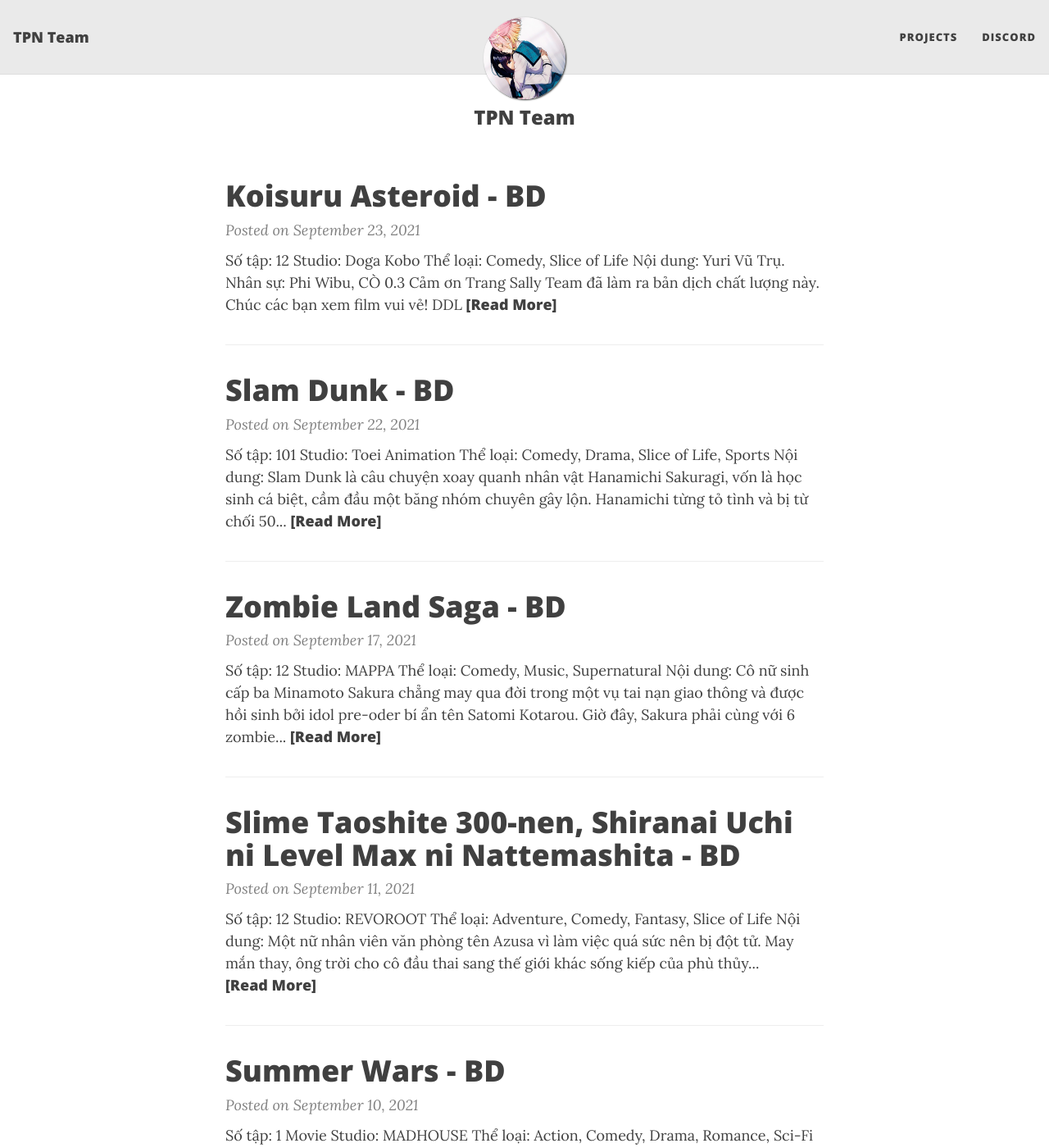
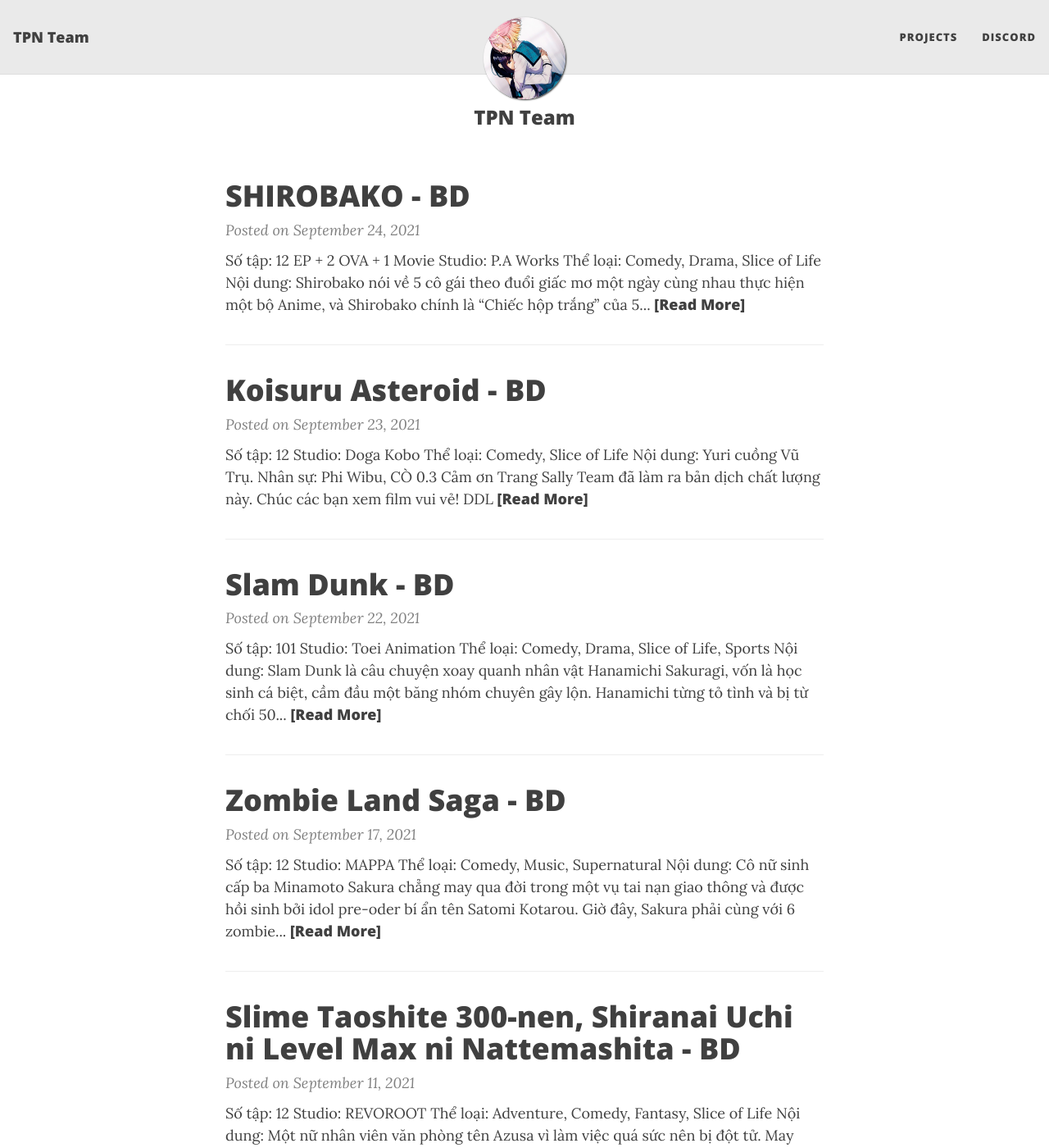
Before and after one commit to TPN-Team/TPN-Team.github.io, a Jekyll site: the page built from index.html, in a window 1280 px wide and 1400 px high. Shown: the whole window at 82% size. Built offline with Jekyll 4.4.1, drawn with Linux system fonts in a browser that asks for light colours; nearby versions of some CDN libraries; the list of posts is cut into pages by our own code; some of the changed text lies outside the part shown.

Commit message:
SHIROBAKO

```diff
--- a/_posts/2021-09-23-koisuru-asteroid.md
+++ b/_posts/2021-09-23-koisuru-asteroid.md
@@ -11,7 +11,7 @@
 <b>Số tập:</b> 12 <br>
 <b>Studio:</b> Doga Kobo <br>
 <b>Thể loại:</b> Comedy, Slice of Life <br>
-<b>Nội dung:</b> Yuri Vũ Trụ.
+<b>Nội dung:</b> Yuri cuồng Vũ Trụ.
  <br>
 
 <hr>
--- /dev/null
+++ b/_posts/2021-09-24-shirobako.md
@@ -0,0 +1,25 @@
+---
+layout: post
+title: "SHIROBAKO - BD"
+share-description: ""
+tags: [SHIROBAKO]
+comments: false
+---
+
+![Thumb](https://tpn-team.github.io/assets/img/shirobako_thumb.jpg){: .mx-auto.d-block :}
+<center>
+<b>Số tập:</b> 12 EP + 2 OVA + 1 Movie <br>
+<b>Studio:</b> P.A Works <br>
+<b>Thể loại:</b> Comedy, Drama, Slice of Life <br>
+<b>Nội dung:</b> Shirobako nói về 5 cô gái theo đuổi giấc mơ một ngày cùng nhau thực hiện một bộ Anime, và Shirobako chính là “Chiếc hộp trắng” của 5 cô gái đó.
+ <br>
+
+<hr>
+
+<b>Nhân sự:</b> Josée <br>
+Cảm ơn <b>AGTEAM - YamiSora</b>(Phần TVs), <b>Crazy-Sol</b>(OVA), <b>Olshiro</b>(Movie) đã làm ra bản dịch chất lượng này. <br>
+Bọn mình đã TypeSet, làm Kara, chỉnh lại Style Sub, dịch những SIGN còn thiếu. Đối với Movie bọn mình đã chỉnh sửa lại một số lỗi dịch thuật mà Fansub gốc. Trong quá trình Remake BD mình có thấy bên phần TVs chức danh của char là Trợ lí sản xuất nhưng qua Movie chức thì vẫn thế mà bản Jap với cả SIGN là thành chế tác (producer).<br>
+Chúc các bạn xem film vui vẻ!<br><br>
+<b><a href="https://github.com/TPN-Team/TPN-Team-DDL/blob/master/SHIROBAKO.md">DDL</a></b> <br>
+</center>
+<!-- excerpt-end -->
```
Also changed, not shown: projects.md (+1 -0 lines), assets/img/shirobako.jpg (added), assets/img/shirobako_thumb.jpg (added).
